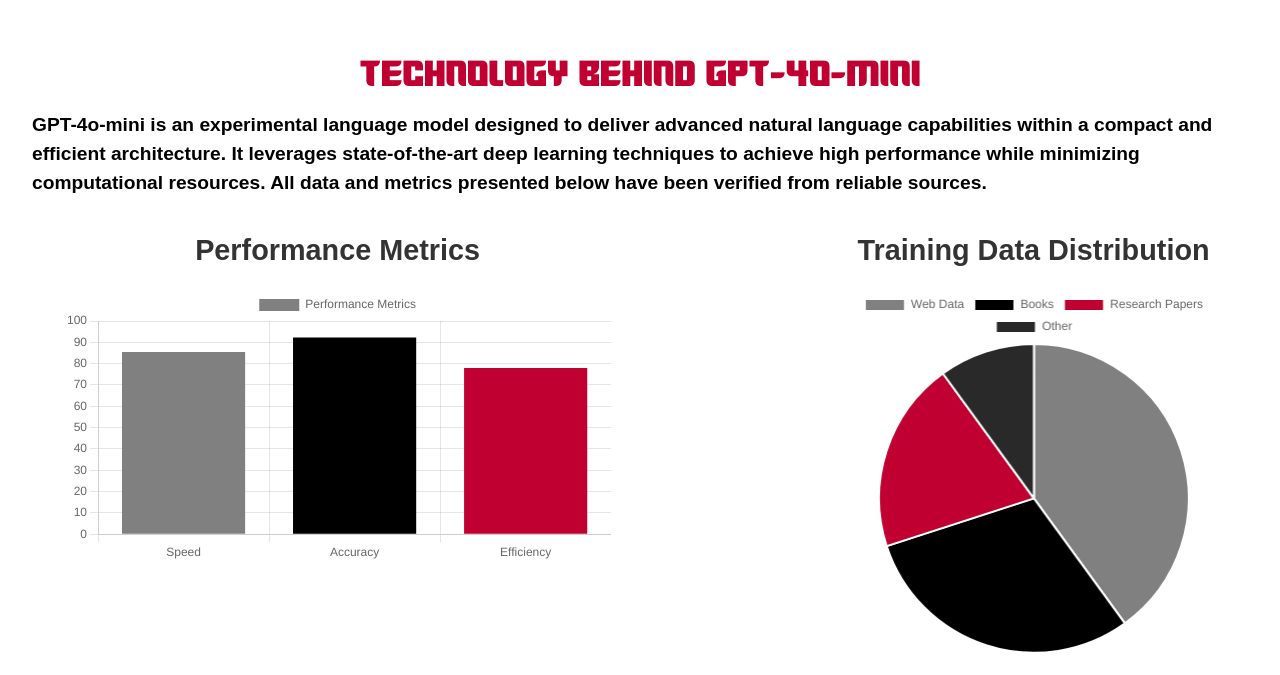
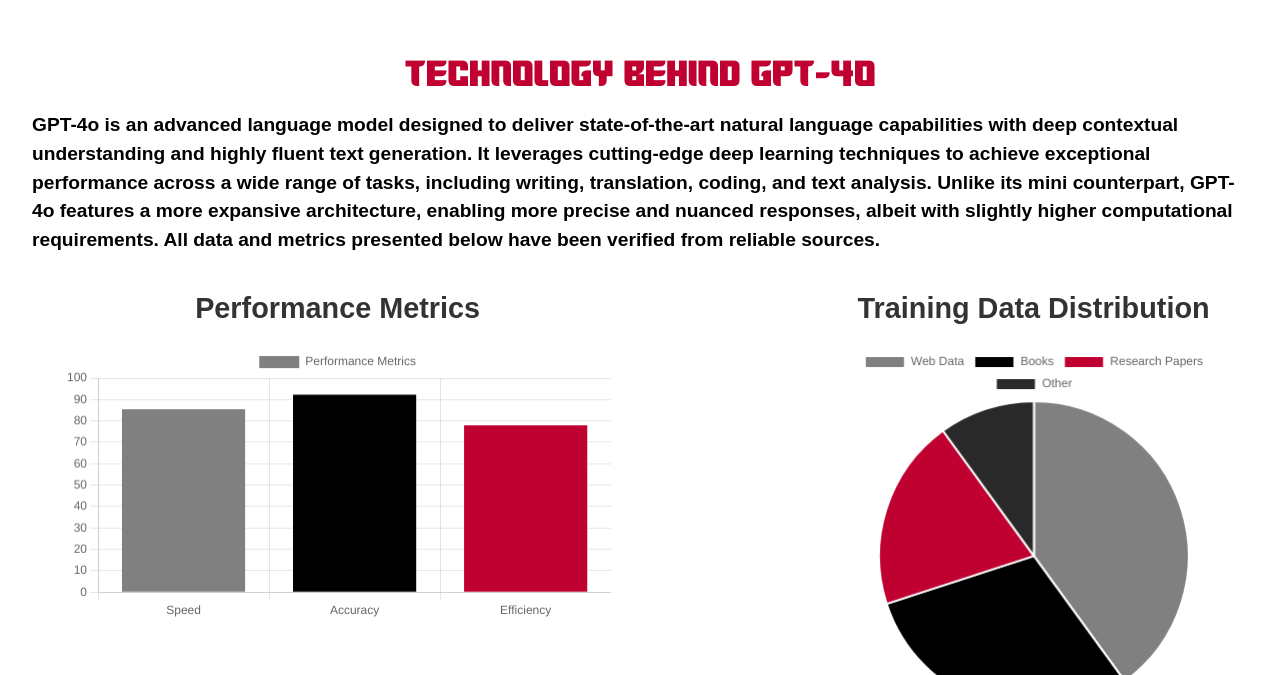
Before and after one commit to stmata/Generative-ai-prod, a React (Vite) app: page / in a window 1280 px wide. Shown: the part 1645-2320 px from the top of the page. Built offline with nearby package versions, Linux system fonts and the light colour scheme; no server answers.

Commit message:
Update Technology name && description

```diff
--- a/src/components/Technology/Technology.jsx
+++ b/src/components/Technology/Technology.jsx
@@ -37,13 +37,9 @@
 const Technology = () => {
   return (
     <div className={styles.container}>
-      <h1 className={styles.title}>Technology behind GPT-4o-mini</h1>
+      <h1 className={styles.title}>Technology behind GPT-4o</h1>
       <p className={styles.description}>
-        GPT-4o-mini is an experimental language model designed to deliver advanced natural language capabilities
-        within a compact and efficient architecture. It leverages state-of-the-art deep learning techniques to achieve
-        high performance while minimizing computational resources. All data and metrics presented below have been
-        verified from reliable sources.
-      </p>
+GPT-4o is an advanced language model designed to deliver state-of-the-art natural language capabilities with deep contextual understanding and highly fluent text generation. It leverages cutting-edge deep learning techniques to achieve exceptional performance across a wide range of tasks, including writing, translation, coding, and text analysis. Unlike its mini counterpart, GPT-4o features a more expansive architecture, enabling more precise and nuanced responses, albeit with slightly higher computational requirements. All data and metrics presented below have been verified from reliable sources.      </p>
 
       <div className={styles.graphsContainer}>
         <div className={styles.graphSection1}>
```
